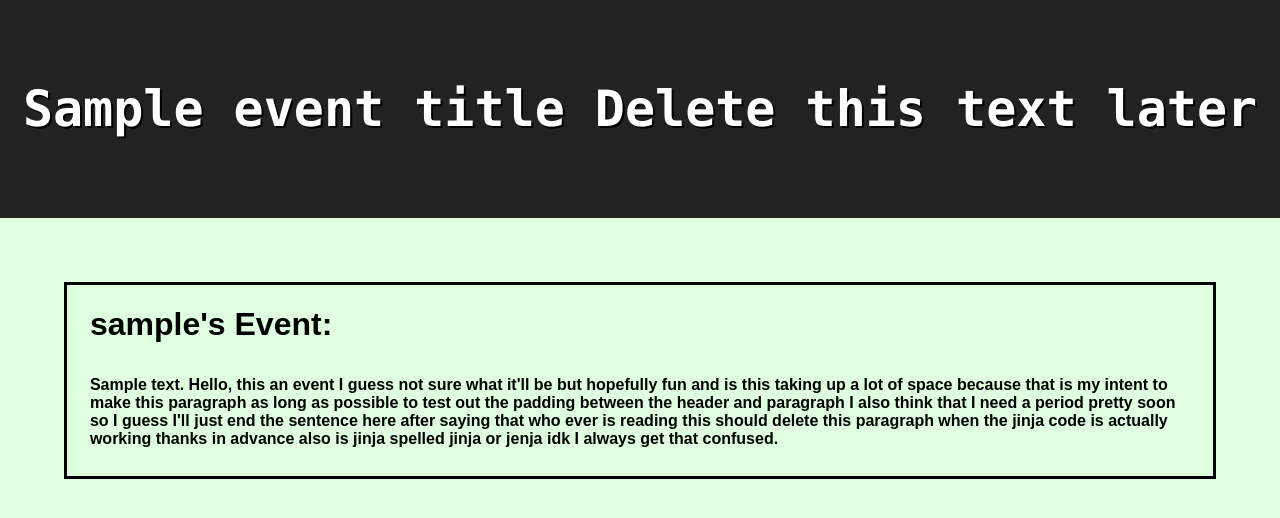
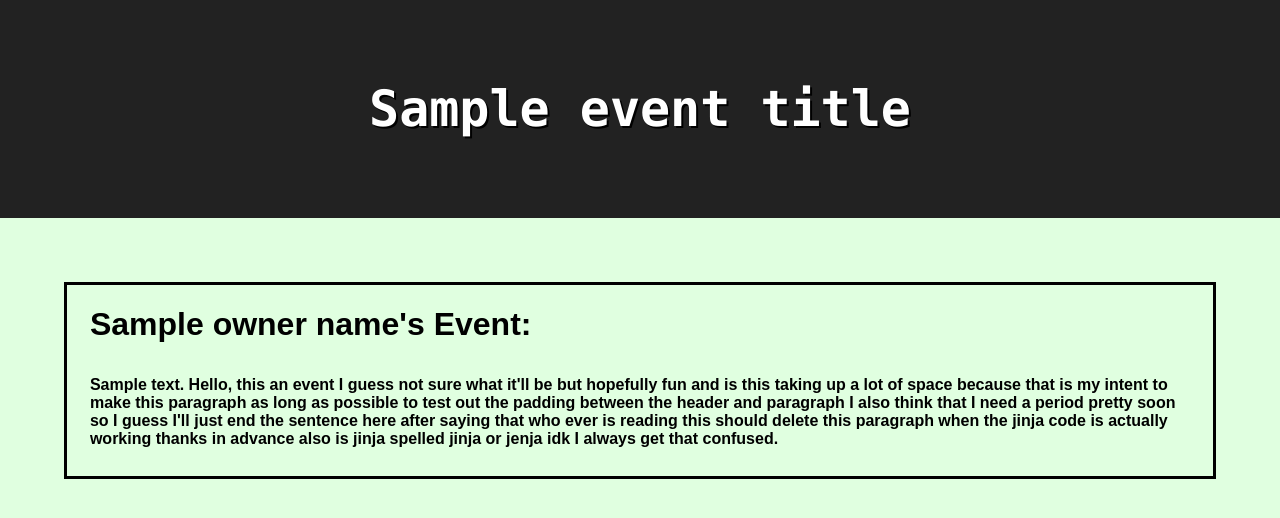
Before and after one commit to lattai/schedify, a Python web app: template templates/event.html in a window 1280 px wide. Shown: the part 117-635 px from the top of the page. Run offline with Jinja, Linux system fonts and the light colour scheme; the template is opened without the code that fills it: most values are stand-ins (such as "Sample title", 1, 10 or a date in 2020).

Commit message:
added event page and connected event-feed to event page

```diff
--- a/templates/connections.html
+++ b/templates/connections.html
@@ -45,7 +45,7 @@
         {% for search in search_list %}
           <p>{{search.first_name}} {{search.last_name}}</p>
           <form class="" action="/profile" method="post">
-            <input type="hidden" name="username_searchid" value="{{search.key.id()}}">
+            <input type="hidden" name="username_searchid" value={{search.key.id()}}>
             <input type="submit" name="" value="Go">
           </form>
         {% endfor %}
--- a/templates/event-feed.html
+++ b/templates/event-feed.html
@@ -58,6 +58,10 @@
         {% set owner = event.owner.get() %}
         <p>Owner: {{owner.username}}</p>
         <p id="paragraph_text">Summary: {{event.summary}}</p>
+        <form class="" action=/event method="post">
+          <input type="hidden" name="event_searchid" value={{event.key.id()}}>
+          <input type="submit" name="" value="Go">
+        </form>
     </div>
   {% endfor %}
   </div>
--- a/templates/event.html
+++ b/templates/event.html
@@ -29,9 +29,9 @@
       <a href="/profile">Profile</a>
     </div> -->
 
-    <h1 id="events_header">{{event_title}} Delete this text later</h1>
+    <h1 id="events_header">{{event_title}}</h1>
     <div id="event_text">
-      <h1>{{user_name}}'s Event:</h1>
+      <h1>{{owner_name}}'s Event:</h1>
         <div class=row>
           <div class=img></div>
           <div class=description>
```
Also changed, not shown: main.py (+9 -2 lines).
